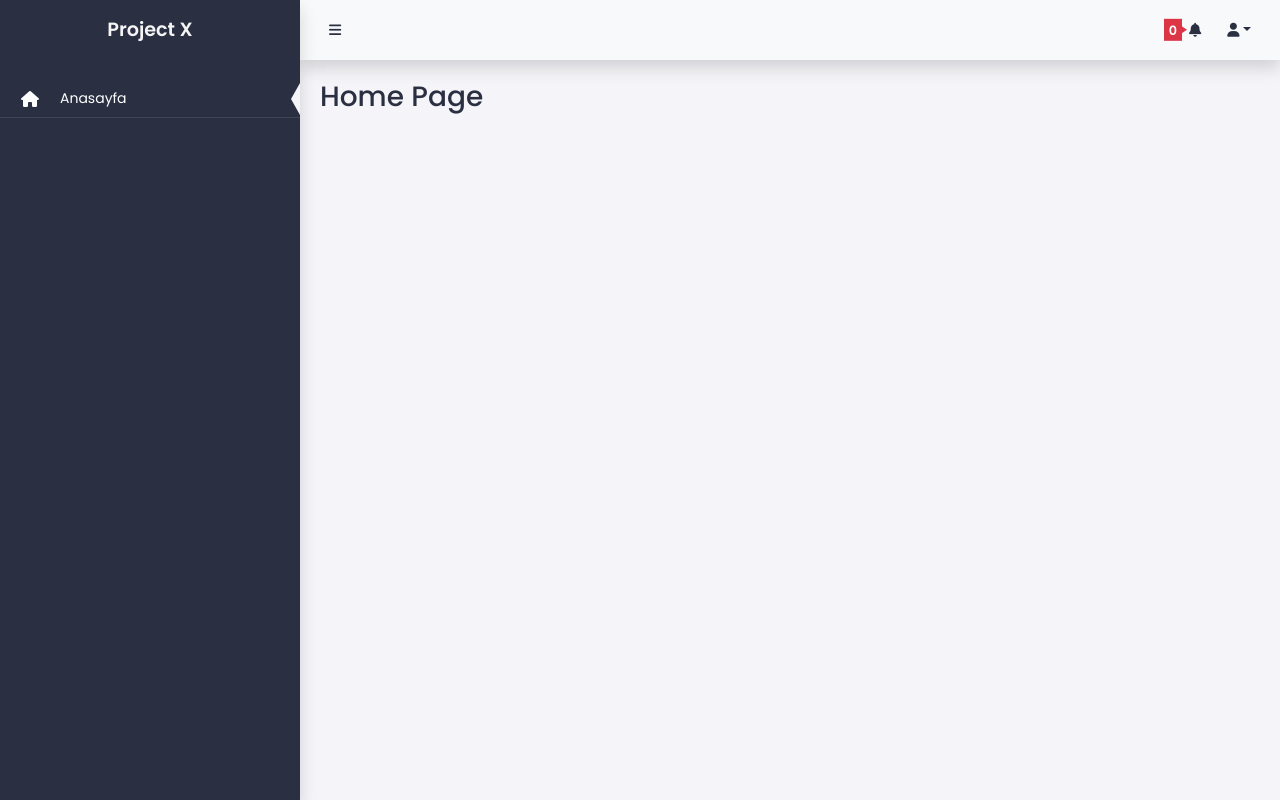
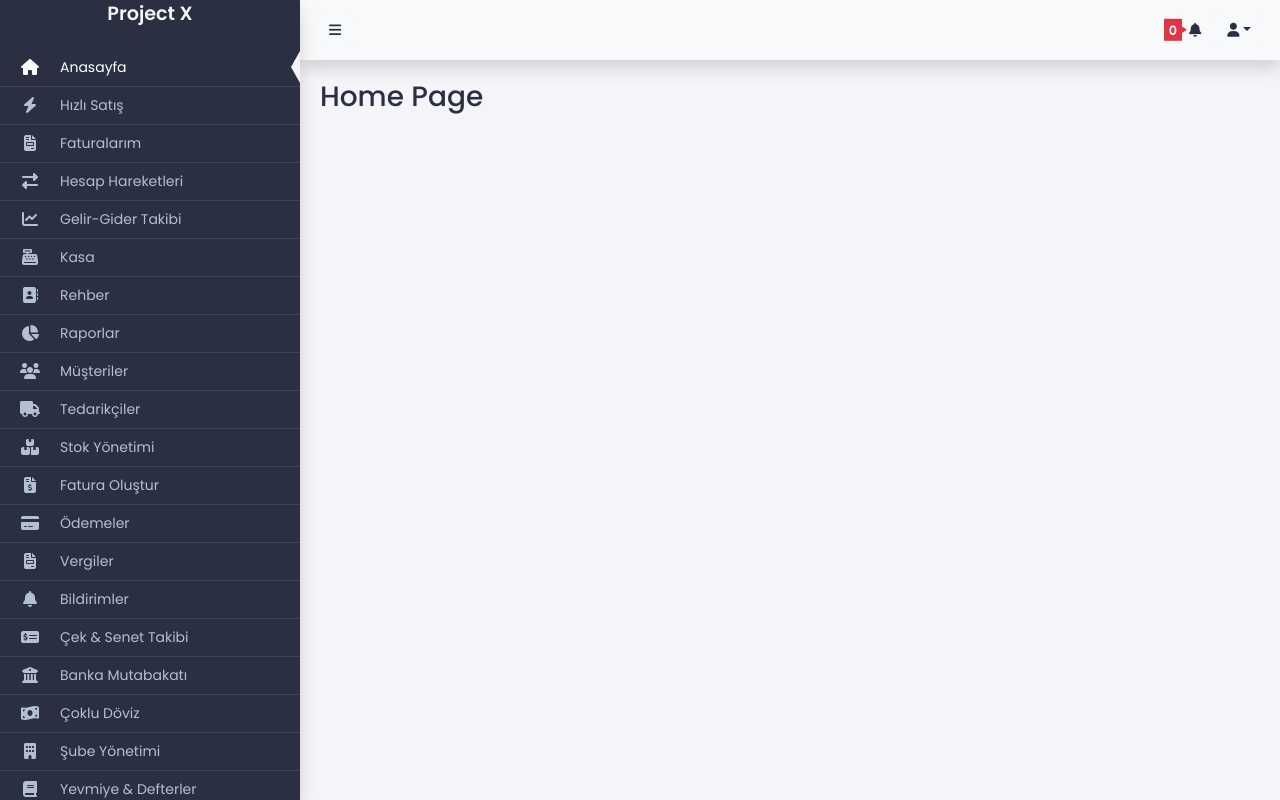
Before and after one commit to cemtekinn/accounting-app-frontend, a Vue app: page / in a window 1280 px wide. Built offline with nearby package versions, Linux system fonts and the light colour scheme.

Commit message:
Menu fields added

```diff
--- a/src/constants/menu.js
+++ b/src/constants/menu.js
@@ -5,4 +5,148 @@ export default [
     icon: 'fa-home',
     uniq_id: 'home',
   },
+  {
+    path: '/quick-sale',
+    name: 'Hızlı Satış',
+    icon: 'fa-bolt',
+    uniq_id: 'quick-sale',
+  },
+  {
+    path: '/invoices',
+    name: 'Faturalarım',
+    icon: 'fa-file-invoice',
+    uniq_id: 'invoices',
+  },
+  {
+    path: '/account-transactions',
+    name: 'Hesap Hareketleri',
+    icon: 'fa-exchange-alt',
+    uniq_id: 'account-transactions',
+  },
+  {
+    path: '/income-expense',
+    name: 'Gelir-Gider Takibi',
+    icon: 'fa-chart-line',
+    uniq_id: 'income-expense',
+  },
+  {
+    path: '/cash-register',
+    name: 'Kasa',
+    icon: 'fa-cash-register',
+    uniq_id: 'cash-register',
+  },
+  {
+    path: '/contacts',
+    name: 'Rehber',
+    icon: 'fa-address-book',
+    uniq_id: 'contacts',
+  },
+  {
+    path: '/reports',
+    name: 'Raporlar',
+    icon: 'fa-chart-pie',
+    uniq_id: 'reports',
+  },
+  {
+    path: '/customers',
+    name: 'Müşteriler',
+    icon: 'fa-users',
+    uniq_id: 'customers',
+  },
+  {
+    path: '/suppliers',
+    name: 'Tedarikçiler',
+    icon: 'fa-truck',
+    uniq_id: 'suppliers',
+  },
+  {
+    path: '/inventory',
+    name: 'Stok Yönetimi',
+    icon: 'fa-boxes',
+    uniq_id: 'inventory',
+  },
+  {
+    path: '/invoice-create',
+    name: 'Fatura Oluştur',
+    icon: 'fa-file-invoice-dollar',
+    uniq_id: 'invoice-create',
+  },
+  {
+    path: '/payments',
+    name: 'Ödemeler',
+    icon: 'fa-credit-card',
+    uniq_id: 'payments',
+  },
+  {
+    path: '/taxes',
+    name: 'Vergiler',
+    icon: 'fa-file-invoice',
+    uniq_id: 'taxes',
+  },
+  {
+    path: '/notifications',
+    name: 'Bildirimler',
+    icon: 'fa-bell',
+    uniq_id: 'notifications',
+  },
+  {
+    path: '/checks-promissory',
+    name: 'Çek & Senet Takibi',
+    icon: 'fa-money-check-alt',
+    uniq_id: 'checks-promissory',
+  },
+  {
+    path: '/bank-reconciliation',
+    name: 'Banka Mutabakatı',
+    icon: 'fa-university',
+    uniq_id: 'bank-reconciliation',
+  },
+  {
+    path: '/multi-currency',
+    name: 'Çoklu Döviz',
+    icon: 'fa-money-bill-wave',
+    uniq_id: 'multi-currency',
+  },
+  {
+    path: '/multi-branch',
+    name: 'Şube Yönetimi',
+    icon: 'fa-building',
+    uniq_id: 'multi-branch',
+  },
+  {
+    path: '/accounting-entries',
+    name: 'Yevmiye & Defterler',
+    icon: 'fa-book',
+    uniq_id: 'accounting-entries',
+  },
+  {
+    path: '/payroll',
+    name: 'Personel & Bordro',
+    icon: 'fa-user-tie',
+    uniq_id: 'payroll',
+  },
+  {
+    path: '/project-costing',
+    name: 'Proje & Maliyet Takibi',
+    icon: 'fa-project-diagram',
+    uniq_id: 'project-costing',
+  },
+  {
+    path: '/reminders',
+    name: 'Hatırlatıcılar',
+    icon: 'fa-bell',
+    uniq_id: 'reminders',
+  },
+  {
+    path: '/user-management',
+    name: 'Kullanıcı Yönetimi',
+    icon: 'fa-users-cog',
+    uniq_id: 'user-management',
+  },
+  {
+    path: '/settings',
+    name: 'Ayarlar',
+    icon: 'fa-cogs',
+    uniq_id: 'settings',
+  },
 ]
```
